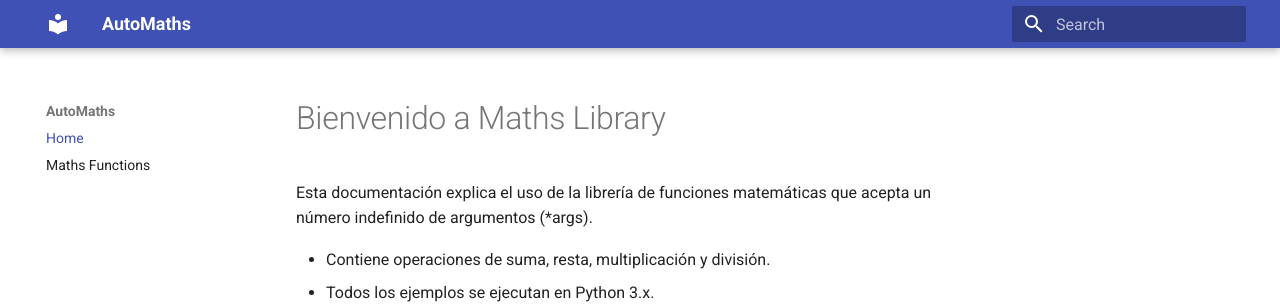
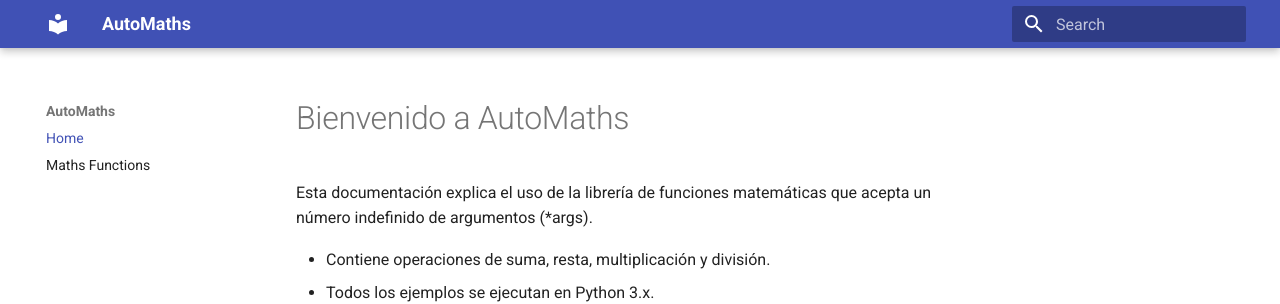
Before and after one commit to BaywatchZEfron/auto-doc, an MkDocs documentation site: the page built from docs/index.md, in a window 1280 px wide. Shown: the top 304 px of the page. Built offline with MkDocs 1.6.1 and Material for MkDocs 9.7.7, drawn with Linux system fonts in a browser that asks for light colours.

Commit message:
workflow correcion 1

```diff
--- a/docs/index.md
+++ b/docs/index.md
@@ -1,4 +1,4 @@
-# Bienvenido a Maths Library
+# Bienvenido a AutoMaths
 
 Esta documentación explica el uso de la librería de funciones matemáticas que acepta un número indefinido de argumentos (*args).
 
```
Also changed, not shown: 1 other file.
